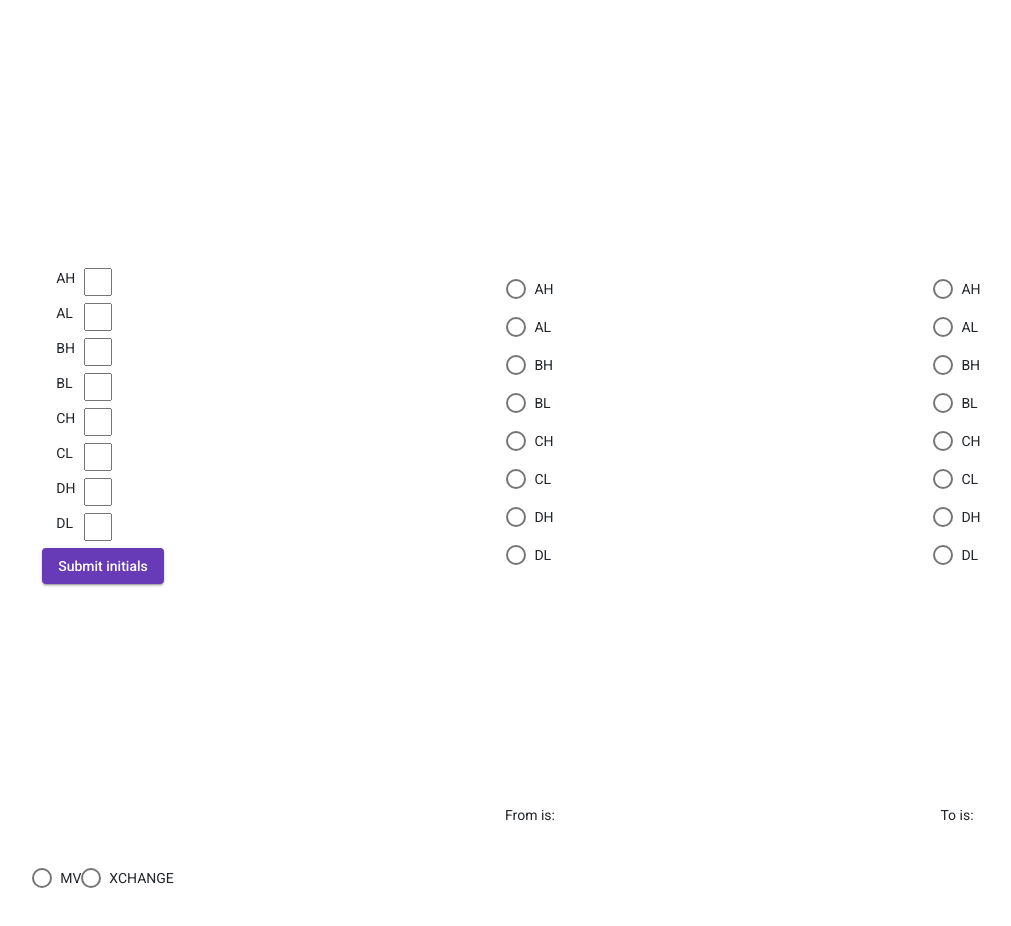
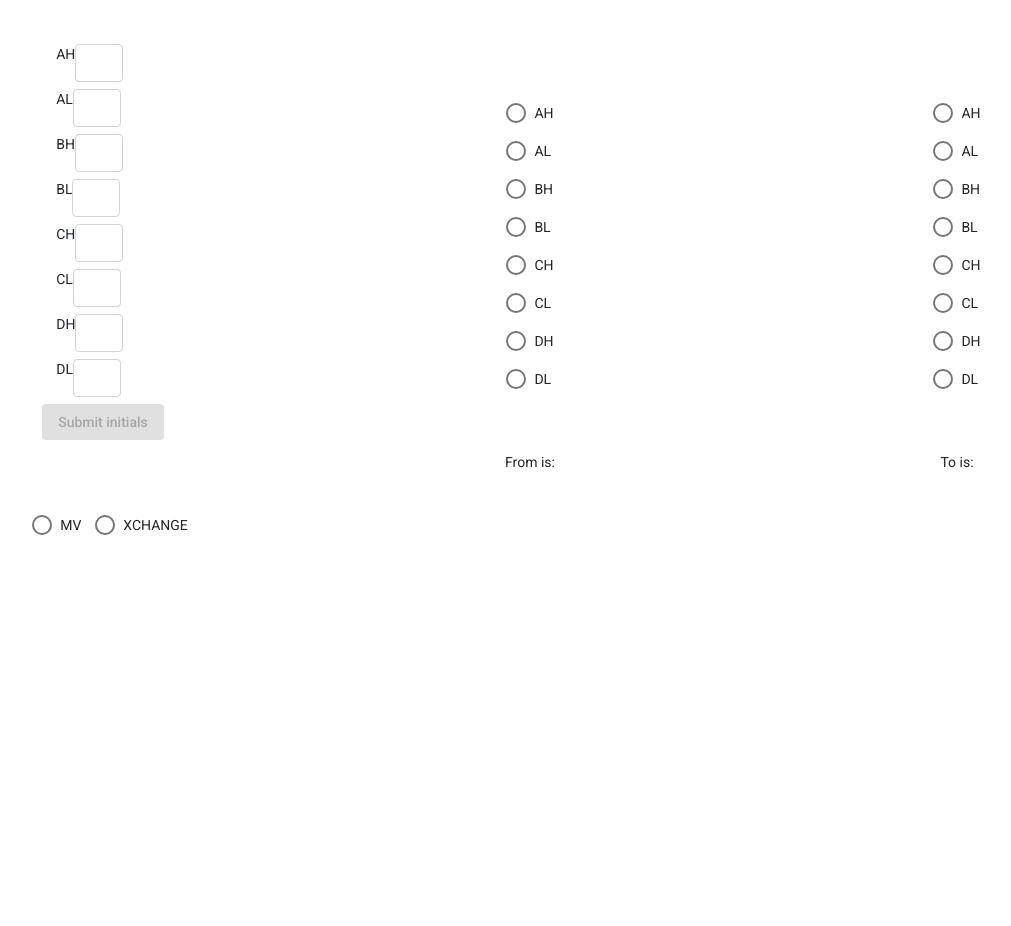
Before and after one commit to lBielenin/8086Simulator, an Angular app in the folder ProcessorSimulator/: page / in a window 1280 px wide. Shown: the top 926 px of the page, without its empty margins (110-1121 px from the left). Built offline with nearby package versions, Linux system fonts and the light colour scheme.

Commit message:
add validator

```diff
--- a/ProcessorSimulator/src/app/app.component.html
+++ b/ProcessorSimulator/src/app/app.component.html
@@ -1,11 +1,11 @@
-  <mat-grid-list cols="3" rowHeight="1:2">
+  <mat-grid-list cols="3" rowHeight="500px">
     <mat-grid-tile>
-      <div class="initial">
+      <div class="initial form-group">
         <div class="initialListElement" *ngFor="let item of initialRegistries | keyvalue">
           <label for="{{item.key}}">{{item.key}}</label>
-          <input type="text" name="{{item.key}}">
+          <input type="text"  name="{{item.key}}" class="form-control" (change)=updateModel($event)>
         </div>
-        <button mat-raised-button color="primary">Submit initials</button>
+        <button mat-raised-button color="primary" (click)="submit()" [disabled]="!actualHasValues()">Submit initials</button>
 
       </div>
 
--- a/ProcessorSimulator/src/app/app.component.scss
+++ b/ProcessorSimulator/src/app/app.component.scss
@@ -20,7 +20,7 @@
     justify-content: space-between;
 
     input {
-        width: 2em;
+        width: 3em;
     }
 
     .initialListElement {
@@ -57,3 +57,6 @@
           margin-left: 1em;
       }
   }
+  mat-radio-button {
+      margin-left: 1em;;
+  }
--- a/ProcessorSimulator/src/app/app.component.ts
+++ b/ProcessorSimulator/src/app/app.component.ts
@@ -7,10 +7,13 @@ import { Registries } from './models/registry';
   styleUrls: ['./app.component.scss']
 })
 export class AppComponent {
+  instructions = ["MOV", "XCHG", "INC", "DEC", "NEG"]
   title = 'ProcessorSimulator';
   registerNamesList = [ "AH", "AL", "BH", "BL", "CH", "CL", "DH", "DL" ];
   from: string = "";
   to: string = "";
+  initialSubmitted = false;
+  regexp = /^[0-9a-fA-F]{1,2}$/;
 
   initialRegistries: Registries = this.GetInitialRegistries()
   actualRegistries: Registries =  this.GetInitialRegistries();
@@ -18,4 +21,30 @@ export class AppComponent {
   private GetInitialRegistries(): Registries {
     return { AH: "", AL: "", BH: "", BL: "", CH: "", CL: "", DH: "", DL: "" }
   }
+
+  submit() {
+    console.log(this.actualHasValues());
+  }
+  updateModel($event: any) {
+    console.log($event);
+    if(this.regexp.test($event.target.value)) {
+      $event.target.style.borderColor = '#ced4da';
+      let name = $event.target.name as string;
+      this.actualRegistries[name] = $event.target.value;
+    } else {
+      $event.target.style.borderColor = 'red';
+
+    }
+
+  }
+
+  actualHasValues():boolean {
+    for (var key of Object.keys(this.actualRegistries)) {
+      if(this.actualRegistries[key].length < 1) {
+        return false;
+      }
+    }
+    return true;
+  }
+
 }
--- a/ProcessorSimulator/src/app/app.module.ts
+++ b/ProcessorSimulator/src/app/app.module.ts
@@ -8,10 +8,12 @@ import {MatGridListModule} from '@angular/material/grid-list';
 import {MatRadioModule} from '@angular/material/radio';
 import { FormsModule } from '@angular/forms';
 import {MatButtonModule} from '@angular/material/button';
+import { HexValidatorDirective } from './hex-validator.directive';
 
 @NgModule({
   declarations: [
-    AppComponent
+    AppComponent,
+    HexValidatorDirective
   ],
   imports: [
     BrowserModule,
--- /dev/null
+++ b/ProcessorSimulator/src/app/hex-validator.directive.ts
@@ -0,0 +1,29 @@
+import { Directive } from '@angular/core';
+import { AbstractControl, NG_VALIDATORS, ValidationErrors, Validator } from '@angular/forms';
+
+
+@Directive({
+  selector: '[appHexValidator]',
+  providers: [
+    {
+      provide: NG_VALIDATORS,
+      useExisting: HexValidatorDirective,
+      multi: true
+    }
+  ]
+})
+export class HexValidatorDirective implements Validator{
+  regexp = /^[0-9a-fA-F]+$/;
+
+
+  constructor() { }
+  validate(control: AbstractControl): ValidationErrors | null {
+    if(!this.regexp.test(control.value)){
+      console.log('not valid');
+      return { isHex: false }
+    }
+    console.log('valid');
+    return null;
+  }
+
+}
--- a/ProcessorSimulator/src/app/models/registry.ts
+++ b/ProcessorSimulator/src/app/models/registry.ts
@@ -1,4 +1,5 @@
 export interface Registries {
+    [key: string]: string;
     AH: string;
     BH: string;
     CH: string;
```
Also changed, not shown: ProcessorSimulator/package.json (line endings or trailing spaces), 2 other files (tests, documents, lock files or other folders).
